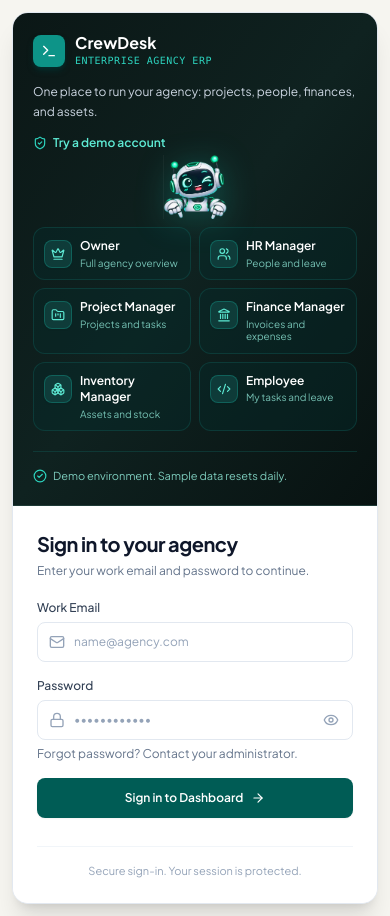
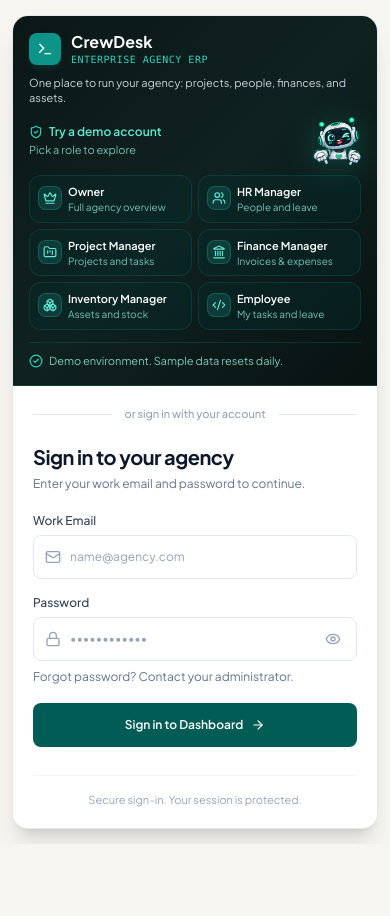
Before and after one commit to abdulbasir21/MERN-Stack, a React (Vite) app in the folder CrewDesk/client/: page /login in a window 390 px wide. After the commit the page ends 844 px from the top, so only its background shows below. Built offline with nearby package versions, Linux system fonts and the light colour scheme; no server answers.

Commit message:
style(crewdesk): restructure login page layout for desktop and mobile

```diff
--- a/CrewDesk/client/src/pages/LoginPage.tsx
+++ b/CrewDesk/client/src/pages/LoginPage.tsx
@@ -94,7 +94,7 @@ export const LoginPage: React.FC = () => {
     },
     {
       role: 'Finance Manager',
-      description: 'Invoices and expenses',
+      description: 'Invoices & expenses',
       email: 'finance@crewdesk.agency',
       icon: Landmark,
     },
@@ -119,15 +119,15 @@ export const LoginPage: React.FC = () => {
   };
 
   return (
-    <div className="min-h-screen bg-[#F6F5F0] flex items-center justify-center p-3 sm:p-5 md:p-6">
+    <div className="min-h-screen bg-[#F6F5F0] flex items-center justify-center p-3 sm:p-5 md:p-6 overflow-x-hidden">
       {/* 2-Column Split Container - Demo panel above on mobile/tablet, Left panel on desktop */}
       <div className="w-full max-w-4xl bg-white rounded-2xl shadow-xl border border-[#E2E8F0] overflow-hidden flex flex-col md:grid md:grid-cols-12 min-h-[500px]">
 
         {/* Left Hero / Demo Sandbox Column (5 cols on desktop, top on mobile) */}
-        <div className="md:col-span-5 bg-gradient-to-br from-[#0B1716] via-[#0F2220] to-[#081211] text-white p-5 sm:p-6 md:p-7 flex flex-col justify-between border-b md:border-b-0 md:border-r border-[#1E3A36]">
+        <div className="md:col-span-5 bg-gradient-to-br from-[#0B1716] via-[#0F2220] to-[#081211] text-white p-4 sm:p-6 md:p-7 md:pb-8 flex flex-col justify-between border-b md:border-b-0 md:border-r border-[#1E3A36]">
           <div>
             {/* Brand Logo & Wordmark */}
-            <div className="flex items-center gap-2.5 mb-3.5">
+            <div className="flex items-center gap-2.5 mb-2 md:mb-3.5">
               <div className="w-8 h-8 rounded-lg bg-teal-600 flex items-center justify-center text-white shadow-md shadow-teal-950 shrink-0">
                 <Terminal className="w-4 h-4" aria-hidden="true" />
               </div>
@@ -139,28 +139,33 @@ export const LoginPage: React.FC = () => {
               </div>
             </div>
 
-            <p className="text-xs text-slate-300 leading-relaxed mb-3.5">
+            <p className="text-[11px] md:text-xs text-slate-300 leading-snug md:leading-relaxed mb-3 md:mb-4 line-clamp-2">
               One place to run your agency: projects, people, finances, and assets.
             </p>
 
-            {/* Try a demo account Section with Centered Robot Guide */}
-            <div className="space-y-1">
-              <div className="flex items-center gap-1.5 text-xs font-semibold text-teal-300 tracking-normal">
-                <ShieldCheck className="w-3.5 h-3.5 text-teal-400 shrink-0" aria-hidden="true" />
-                <span>Try a demo account</span>
-              </div>
+            {/* Try a demo account Section with Inline Robot Guide */}
+            <div>
+              <div className="flex items-center justify-between gap-2 mb-2.5 md:mb-3">
+                <div className="min-w-0">
+                  <div className="flex items-center gap-1.5 text-xs font-semibold text-teal-300 tracking-normal">
+                    <ShieldCheck className="w-3.5 h-3.5 text-teal-400 shrink-0" aria-hidden="true" />
+                    <span>Try a demo account</span>
+                  </div>
+                  <p className="text-[11px] text-teal-200/75 mt-0.5 md:hidden">
+                    Pick a role to explore
+                  </p>
+                </div>
 
-              {/* Centered Robot Guide directly in the middle above the Owner and HR Manager columns */}
-              <div className="flex justify-center -mb-2 relative z-10">
+                {/* Robot Guide placed inline beside the heading group */}
                 <img
                   src="/robot-guide.png"
                   alt="CrewDesk Robot pointing to demo roles"
-                  className="w-16 h-16 sm:w-20 sm:h-20 object-contain select-none pointer-events-none drop-shadow-[0_4px_16px_rgba(20,184,166,0.35)]"
+                  className="w-12 h-12 sm:w-14 sm:h-14 md:w-16 md:h-16 shrink-0 object-contain select-none pointer-events-none drop-shadow-[0_4px_16px_rgba(20,184,166,0.35)]"
                 />
               </div>
 
-              {/* 6 Demo Role Buttons */}
-              <div className="grid grid-cols-2 gap-2 pt-1 relative z-0">
+              {/* 6 Demo Role Buttons - Uniform equal-height grid rows */}
+              <div className="grid grid-cols-2 auto-rows-fr gap-1.5 md:gap-2">
                 {demoAccounts.map((acc) => {
                   const IconComponent = acc.icon;
                   const isThisActive = activeRole === acc.role && isSubmitting;
@@ -171,14 +176,14 @@ export const LoginPage: React.FC = () => {
                       disabled={isSubmitting}
                       onClick={() => handleQuickDemo(acc.email, acc.role)}
                       aria-label={`Sign in as ${acc.role} - ${acc.description}`}
-                      className={`text-left p-2.5 rounded-xl border border-teal-800/40 bg-teal-950/35 hover:bg-teal-900/40 hover:border-teal-500/50 transition-all flex items-start gap-2 group focus-visible:outline-none focus-visible:ring-2 focus-visible:ring-teal-400 focus-visible:ring-offset-2 focus-visible:ring-offset-[#0B1716] disabled:opacity-50 disabled:cursor-not-allowed ${
+                      className={`h-full text-left p-2 md:p-2.5 rounded-xl border border-teal-800/40 bg-teal-950/35 hover:bg-teal-900/40 hover:border-teal-500/50 transition-all flex items-start gap-1.5 md:gap-2 group focus-visible:outline-none focus-visible:ring-2 focus-visible:ring-teal-400 focus-visible:ring-offset-2 focus-visible:ring-offset-[#0B1716] disabled:opacity-50 disabled:cursor-not-allowed ${
                         isThisActive
                           ? 'ring-2 ring-teal-300 bg-teal-900/60 border-teal-400 motion-reduce:animate-none'
                           : ''
                       }`}
                     >
                       {/* Consistent Teal-Tinted Icon Badge */}
-                      <div className="w-7 h-7 rounded-lg flex items-center justify-center shrink-0 border border-teal-500/30 bg-teal-900/60 text-teal-300 shadow-sm mt-0.5">
+                      <div className="w-6 h-6 md:w-7 md:h-7 rounded-lg flex items-center justify-center shrink-0 border border-teal-500/30 bg-teal-900/60 text-teal-300 shadow-sm mt-0.5">
                         {isThisActive ? (
                           <Loader2 className="w-3.5 h-3.5 animate-spin text-teal-200" aria-hidden="true" />
                         ) : (
@@ -186,10 +191,10 @@ export const LoginPage: React.FC = () => {
                         )}
                       </div>
                       <div className="min-w-0 flex-1">
-                        <span className="font-semibold text-xs leading-snug text-white group-hover:text-teal-100 transition-colors block break-words">
+                        <span className="font-semibold text-[11px] md:text-xs leading-snug text-white group-hover:text-teal-100 transition-colors block break-words">
                           {acc.role}
                         </span>
-                        <span className="text-[10px] text-teal-200/75 leading-tight block mt-0.5 break-words">
+                        <span className="text-[10px] text-teal-200/75 leading-tight block mt-0.5 truncate">
                           {acc.description}
                         </span>
                       </div>
@@ -201,7 +206,7 @@ export const LoginPage: React.FC = () => {
           </div>
 
           {/* Bottom Left Panel Status */}
-          <div className="pt-4 border-t border-teal-800/40 mt-5 flex items-center justify-between text-[11px] text-teal-200/80">
+          <div className="pt-2.5 md:pt-4 border-t border-teal-800/40 mt-3 md:mt-6 flex items-center justify-between text-[11px] text-teal-200/80">
             <span className="flex items-center gap-1.5">
               <CheckCircle2 className="w-3.5 h-3.5 text-teal-400 shrink-0" aria-hidden="true" />
               <span>Demo environment. Sample data resets daily.</span>
@@ -209,9 +214,18 @@ export const LoginPage: React.FC = () => {
           </div>
         </div>
 
+        {/* Mobile Divider between Demo section and Sign-in Form */}
+        <div className="md:hidden flex items-center gap-3 px-5 pt-5 bg-white">
+          <div className="h-px flex-1 bg-slate-200" />
+          <span className="text-[11px] font-medium text-slate-400 whitespace-nowrap">
+            or sign in with your account
+          </span>
+          <div className="h-px flex-1 bg-slate-200" />
+        </div>
+
         {/* Right Sign-in Form Column (7 cols on desktop, bottom on mobile) */}
-        <div className="md:col-span-7 p-6 sm:p-8 md:p-10 flex flex-col justify-center bg-white">
-          <div className="max-w-sm w-full mx-auto">
+        <div className="md:col-span-7 p-5 sm:p-8 md:p-10 flex flex-col justify-center bg-white">
+          <div className="w-full max-w-[420px] mx-auto">
             <div className="mb-5">
               <h2 className="text-xl font-bold text-slate-900 tracking-tight">Sign in to your agency</h2>
               <p className="text-xs text-slate-500 mt-1 leading-normal">
@@ -219,13 +233,13 @@ export const LoginPage: React.FC = () => {
               </p>
             </div>
 
-            <form onSubmit={handleSubmit} className="space-y-4">
-              <div>
+            <form onSubmit={handleSubmit}>
+              <div className="mb-4">
                 <label htmlFor="email" className="block text-xs font-medium text-slate-700 mb-1.5">
                   Work Email
                 </label>
                 <div className="relative">
-                  <Mail className="w-4 h-4 text-slate-400 absolute left-3 top-3 pointer-events-none" aria-hidden="true" />
+                  <Mail className="w-4 h-4 text-slate-400 absolute left-3 top-1/2 -translate-y-1/2 pointer-events-none" aria-hidden="true" />
                   <input
                     id="email"
                     name="email"
@@ -235,7 +249,7 @@ export const LoginPage: React.FC = () => {
                     value={email}
                     onChange={(e) => setEmail(e.target.value)}
                     placeholder="name@agency.com"
-                    className="w-full h-10 pl-9 pr-3 rounded-lg border border-slate-200 text-xs text-slate-900 bg-white placeholder:text-slate-400 focus:outline-none focus:border-teal-600 focus:ring-1 focus:ring-teal-600 transition-all focus-visible:outline-none focus-visible:ring-2 focus-visible:ring-teal-600"
+                    className="w-full min-h-[44px] h-11 pl-9 pr-3 rounded-lg border border-slate-200 text-xs text-slate-900 bg-white placeholder:text-slate-400 focus:outline-none focus:border-teal-600 focus:ring-1 focus:ring-teal-600 transition-all focus-visible:outline-none focus-visible:ring-2 focus-visible:ring-teal-600"
                   />
                 </div>
               </div>
@@ -247,7 +261,7 @@ export const LoginPage: React.FC = () => {
                   </label>
                 </div>
                 <div className="relative">
-                  <Lock className="w-4 h-4 text-slate-400 absolute left-3 top-3 pointer-events-none" aria-hidden="true" />
+                  <Lock className="w-4 h-4 text-slate-400 absolute left-3 top-1/2 -translate-y-1/2 pointer-events-none" aria-hidden="true" />
                   <input
                     id="password"
                     name="password"
@@ -257,13 +271,13 @@ export const LoginPage: React.FC = () => {
                     value={password}
                     onChange={(e) => setPassword(e.target.value)}
                     placeholder="••••••••••••"
-                    className="w-full h-10 pl-9 pr-10 rounded-lg border border-slate-200 text-xs text-slate-900 bg-white placeholder:text-slate-400 focus:outline-none focus:border-teal-600 focus:ring-1 focus:ring-teal-600 transition-all focus-visible:outline-none focus-visible:ring-2 focus-visible:ring-teal-600"
+                    className="w-full min-h-[44px] h-11 pl-9 pr-10 rounded-lg border border-slate-200 text-xs text-slate-900 bg-white placeholder:text-slate-400 focus:outline-none focus:border-teal-600 focus:ring-1 focus:ring-teal-600 transition-all focus-visible:outline-none focus-visible:ring-2 focus-visible:ring-teal-600"
                   />
                   <button
                     type="button"
                     onClick={() => setShowPassword((prev) => !prev)}
                     aria-label={showPassword ? 'Hide password' : 'Show password'}
-                    className="absolute right-3 top-2.5 p-0.5 text-slate-400 hover:text-slate-600 rounded focus-visible:outline-none focus-visible:ring-2 focus-visible:ring-teal-600 transition-colors"
+                    className="absolute right-3 top-1/2 -translate-y-1/2 p-1 text-slate-400 hover:text-slate-600 rounded focus-visible:outline-none focus-visible:ring-2 focus-visible:ring-teal-600 transition-colors"
                   >
                     {showPassword ? (
                       <EyeOff className="w-4 h-4" aria-hidden="true" />
@@ -272,7 +286,7 @@ export const LoginPage: React.FC = () => {
                     )}
                   </button>
                 </div>
-                <p className="text-xs text-slate-500 mt-1.5">
+                <p className="text-xs text-slate-500 mt-2">
                   Forgot password? Contact your administrator.
                 </p>
               </div>
@@ -280,7 +294,7 @@ export const LoginPage: React.FC = () => {
               <button
                 type="submit"
                 disabled={isSubmitting}
-                className="w-full h-10 rounded-lg bg-[#005c55] hover:bg-[#004d47] text-white text-xs font-semibold shadow-sm transition-all flex items-center justify-center gap-2 disabled:opacity-50 mt-3 focus-visible:outline-none focus-visible:ring-2 focus-visible:ring-teal-600 focus-visible:ring-offset-2"
+                className="w-full min-h-[44px] h-11 rounded-lg bg-[#005c55] hover:bg-[#004d47] text-white text-xs font-semibold shadow-sm transition-all flex items-center justify-center gap-2 disabled:opacity-50 mt-[18px] focus-visible:outline-none focus-visible:ring-2 focus-visible:ring-teal-600 focus-visible:ring-offset-2"
               >
                 {isSubmitting && !activeRole ? (
                   <>
```
